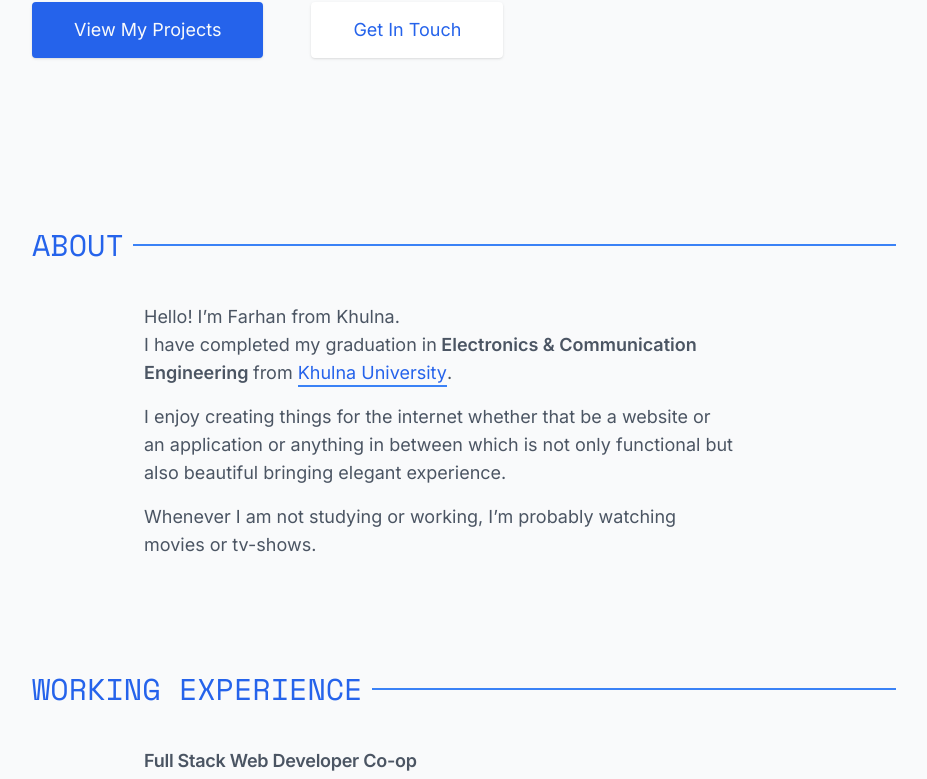
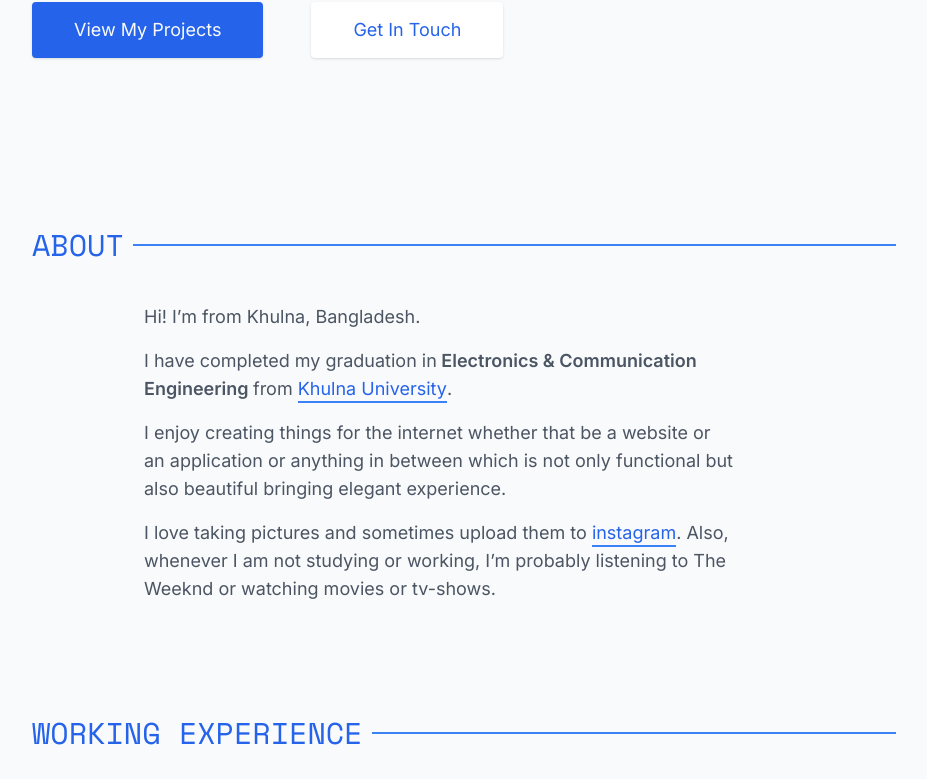
Before and after one commit to farhan2077/farhan2077.github.io, a React (Create React App) app: page / in a window 1280 px wide. Shown: the part 565-1344 px from the top of the page, without its empty margins (176-1103 px from the left). Built offline with nearby package versions, Linux system fonts and the light colour scheme.

Commit message:
new: updated about section

```diff
--- a/src/components/About.js
+++ b/src/components/About.js
@@ -6,9 +6,9 @@ export default function About() {
       <span id="about"></span>
       <h2 className="header">about</h2>
       <section className="grid mt-6 ml-0 mr-0 md:mt-10 md:ml-28 md:mr-40 gap-y-4 text-primary">
+        <p>Hi! I’m from Khulna, Bangladesh.</p>
         <p>
-          Hello! I’m Farhan from Khulna.
-          <br />I have completed my graduation in
+          I have completed my graduation in
           <span className="font-semibold">
             &nbsp;Electronics & Communication Engineering&nbsp;
           </span>
@@ -29,8 +29,17 @@ export default function About() {
           also beautiful bringing elegant experience.
         </p>
         <p>
-          Whenever I am not studying or working, I’m probably watching movies or
-          tv-shows.
+          I love taking pictures and sometimes upload them to&nbsp;
+          <a
+            className="text-link underline-anim"
+            href="https://www.instagram.com/farhan.bin.amin_/"
+            target="_blank"
+            rel="noopener noreferrer"
+          >
+            instagram
+          </a>
+          . Also, whenever I am not studying or working, I’m probably listening
+          to The Weeknd or watching movies or tv-shows.
         </p>
       </section>
     </div>
```
